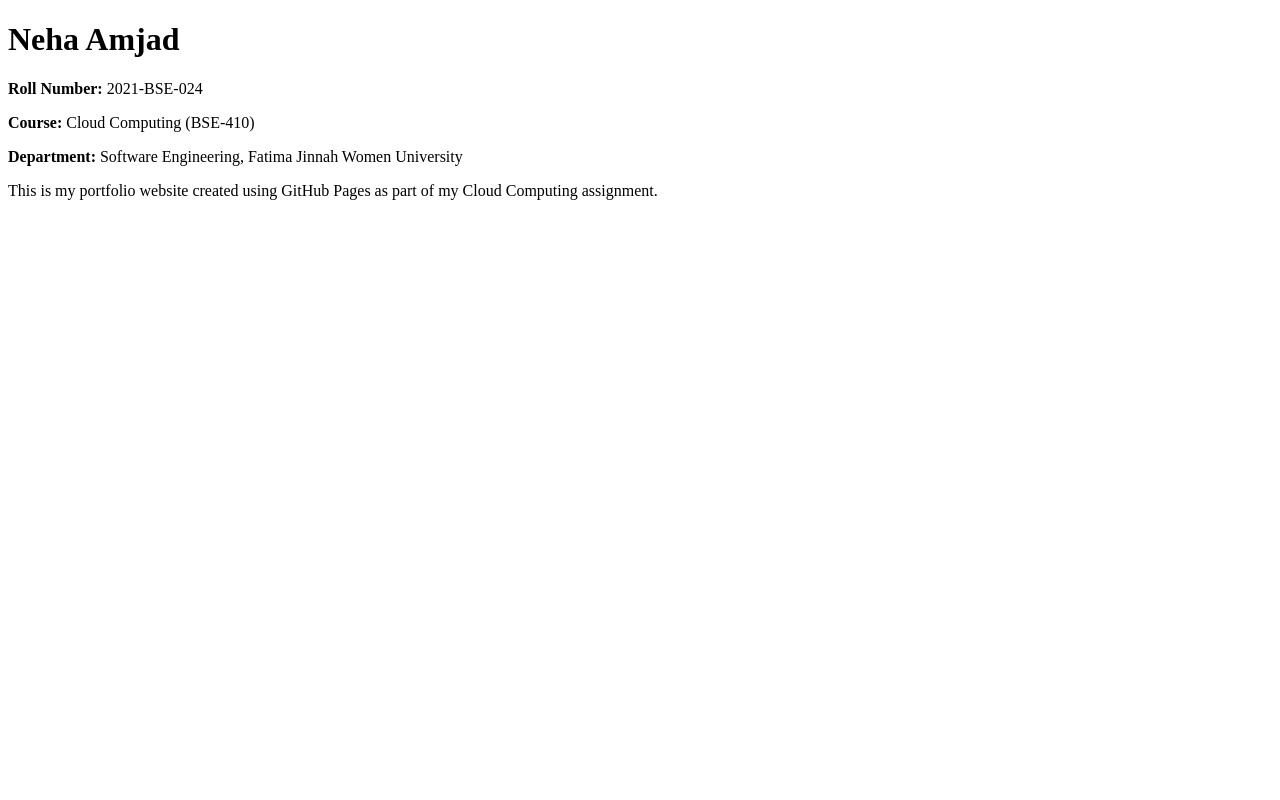
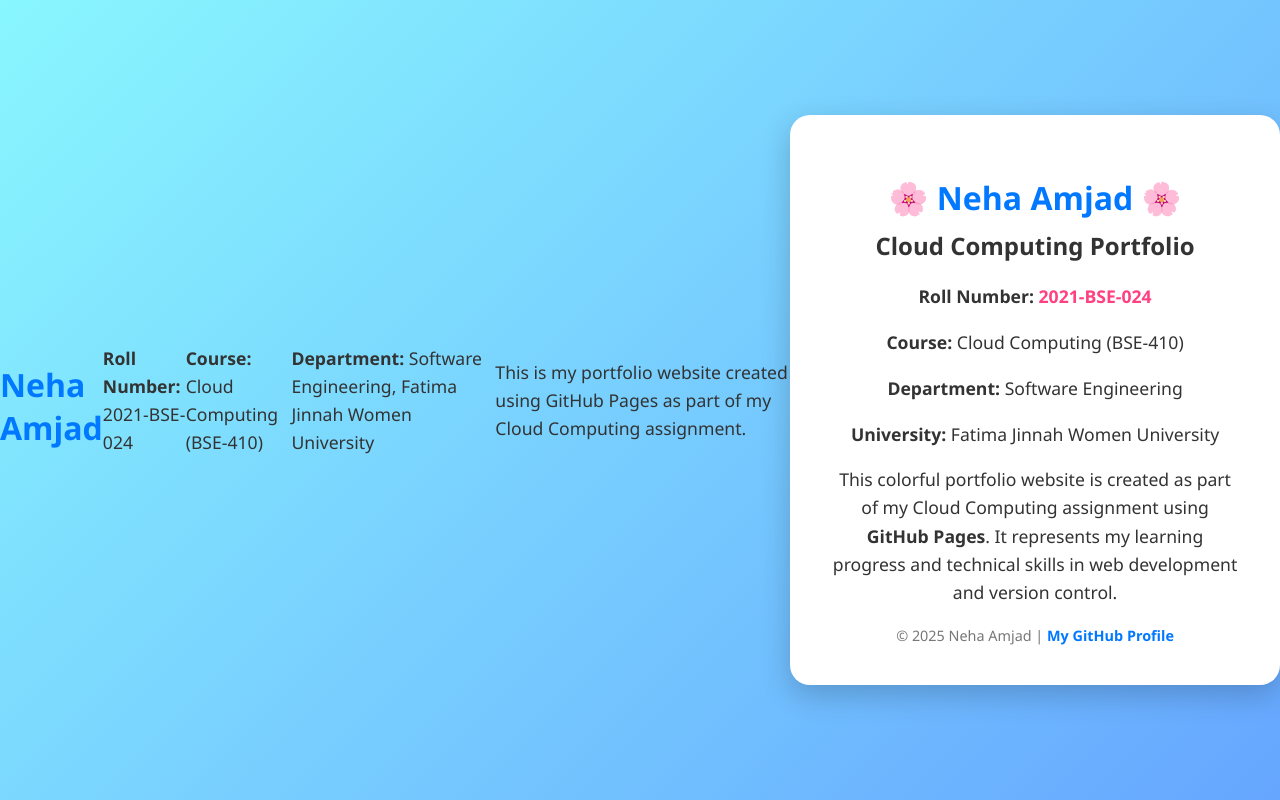
Before and after one commit to neha-121/neha-121.github.io, a plain HTML site: page index.html in a window 1280 px wide. Drawn offline with Linux system fonts and the light colour scheme.

Commit message:
Add colorful portfolio page

```diff
--- a/index.html
+++ b/index.html
@@ -11,3 +11,91 @@
 <p>This is my portfolio website created using GitHub Pages as part of my Cloud Computing assignment.</p>
 </body>
 </html>
+<!DOCTYPE html>
+<html lang="en">
+<head>
+  <meta charset="UTF-8">
+  <meta name="viewport" content="width=device-width, initial-scale=1.0">
+  <title>Neha Amjad - Portfolio</title>
+  <style>
+    body {
+      font-family: 'Segoe UI', Tahoma, Geneva, Verdana, sans-serif;
+      background: linear-gradient(135deg, #89f7fe, #66a6ff);
+      color: #333;
+      margin: 0;
+      padding: 0;
+      min-height: 100vh;
+      display: flex;
+      align-items: center;
+      justify-content: center;
+    }
+
+    .container {
+      background: #fff;
+      padding: 40px;
+      border-radius: 20px;
+      box-shadow: 0 10px 30px rgba(0, 0, 0, 0.2);
+      text-align: center;
+      max-width: 600px;
+      width: 90%;
+      animation: fadeIn 1s ease-in;
+    }
+
+    h1 {
+      color: #0078ff;
+      margin-bottom: 10px;
+    }
+
+    h2 {
+      color: #333;
+      margin-top: 0;
+    }
+
+    p {
+      line-height: 1.6;
+      font-size: 1.1rem;
+    }
+
+    .highlight {
+      color: #ff4081;
+      font-weight: bold;
+    }
+
+    .footer {
+      margin-top: 20px;
+      font-size: 0.9rem;
+      color: #777;
+    }
+
+    @keyframes fadeIn {
+      from { opacity: 0; transform: translateY(20px); }
+      to { opacity: 1; transform: translateY(0); }
+    }
+
+    a {
+      color: #0078ff;
+      text-decoration: none;
+      font-weight: bold;
+    }
+
+    a:hover {
+      text-decoration: underline;
+    }
+  </style>
+</head>
+<body>
+  <div class="container">
+
+    <h1>🌸 Neha Amjad 🌸</h1>
+    <h2>Cloud Computing Portfolio</h2>
+    <p><strong>Roll Number:</strong> <span class="highlight">2021-BSE-024</span></p>
+    <p><strong>Course:</strong> Cloud Computing (BSE-410)</p>
+    <p><strong>Department:</strong> Software Engineering</p>
+    <p><strong>University:</strong> Fatima Jinnah Women University</p>
+    <p>This colorful portfolio website is created as part of my Cloud Computing assignment using <strong>GitHub Pages</strong>. It represents my learning progress and technical skills in web development and version control.</p>
+    <div class="footer">
+      © 2025 Neha Amjad | <a href="https://github.com/neha-121" target="_blank">My GitHub Profile</a>
+    </div>
+  </div>
+</body>
+</html>
```
